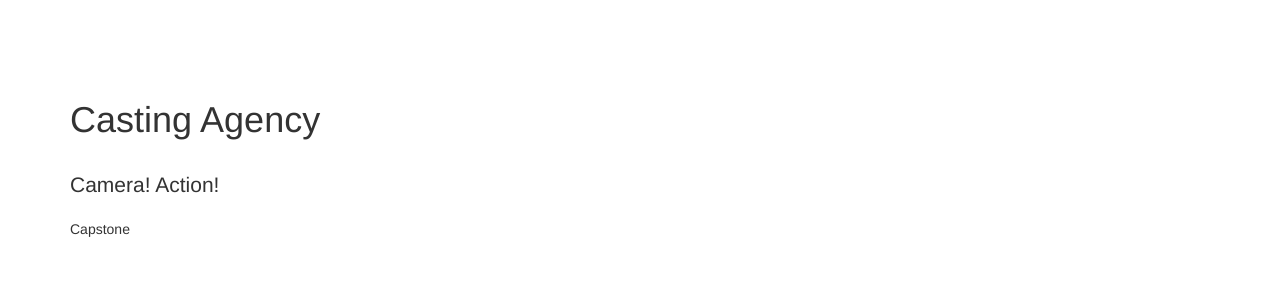
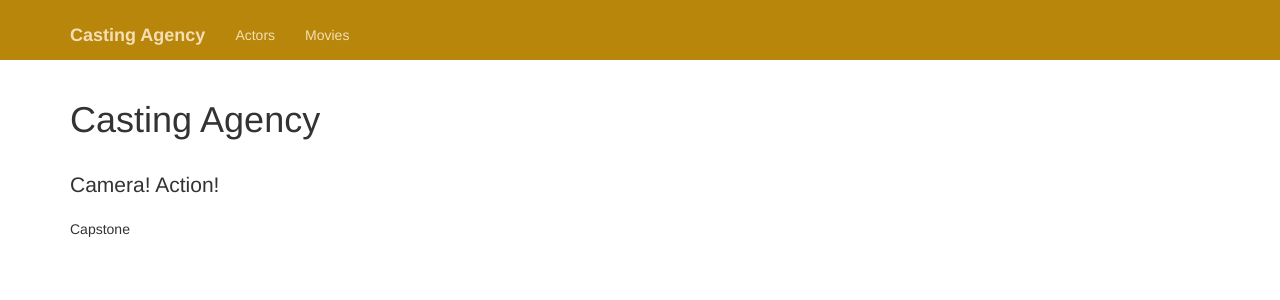
Before and after one commit to ommiva/udc-fsdndp-06, a Flask app: page /intro in a window 1280 px wide. Shown: the top 300 px of the page. Run offline with Flask 2, Linux system fonts and the light colour scheme; some libraries are stand-ins or nearby versions.

Commit message:
feat: Actors list
- Shows actors list
- Adds routes for listing actors and movies
- fix main layouts messages

```diff
--- a/app.py
+++ b/app.py
@@ -32,6 +32,7 @@ def create_app(test_config=None):
     redirect_url = "http://localhost:8080/login-results"
 
     # ROUTES
+    # Front-end
     @app.route('/', methods=["GET"])
     def index():
         return render_template('pages/home.html')
@@ -51,12 +52,21 @@ def create_app(test_config=None):
     def login_config():
         # TODO:
         print(request.url)
-        return render_template('pages/dummy.html')
+        return render_template('pages/authbridge.html')
 
     @app.route('/intro')
     def intro():
         return render_template('pages/index.html')
 
+    @app.route('/actors-list')
+    def actors():
+        return render_template('pages/show_actors.html')
+
+    @app.route('/movies-list')
+    def movies():
+        return render_template('pages/show_movies.html')
+
+    # API
     @app.route('/actors', methods=["POST"])
     @requires_auth('post:actors')
     def new_actor():
--- a/static/css/main.css
+++ b/static/css/main.css
@@ -20,6 +20,10 @@ section > h2 {
 a {
   cursor: pointer;
   color: #ff8c3a;
+}
+.navbar {
+  background-color: darkgoldenrod;
+
 }
 .navbar-default .navbar-nav>.active>a, .navbar-default .navbar-nav>.active>a:hover, .navbar-default .navbar-nav>.active>a:focus {
   background: initial;
@@ -57,7 +61,20 @@ p.lead {
   box-shadow: none;
   border-bottom: none;
   padding-top: 10px;
-  background-color: white;
+  background-color: darkgoldenrod;
+}
+.navbar > .container > .collapse > ul > li > a,
+.navbar > .container > .navbar-header > .navbar-brand  {
+  color: wheat;
+}
+.navbar > .container > .navbar-header > .navbar-brand {
+  color: wheat;
+  font-weight: bold;
+}
+.navbar > .container > .collapse > ul > li > a:hover {
+  background-color: goldenrod;
+  color: khaki;
+  font-weight: bold;
 }
 .navbar-nav .search {
   margin-top: 6px;
--- a/templates/layouts/main.html
+++ b/templates/layouts/main.html
@@ -28,7 +28,7 @@
 
     <!-- Begin page content -->
     <main id="content" role="main" class="container">
-      {% with messager = get_flashed_messages() %}
+      {% with messages = get_flashed_messages() %}
         {% if messages %}
           {% for message in messages %}
             <div class="alert alert-block alert-info fade in">
--- a/templates/layouts/main_logged.html
+++ b/templates/layouts/main_logged.html
@@ -27,11 +27,28 @@
   <div id="wrap">
 
 
-    <div class="navbar navbar-default navbar-fixed-top"></div>
+    <div class="navbar navbar-default navbar-fixed-top">
+      <div class="container">
+        <div class="navbar-header">
+          <button type="button" class="navbar-toggle" data-toggle="collapse" data-target=".navbar-collapse">
+            <span class="icon-bar"></span>
+            <span class="icon-bar"></span>
+            <span class="icon-bar"></span>
+          </button>
+          <a class="navbar-brand" href="#">Casting Agency</a>
+        </div>
+        <div class="collapse navbar-collapse">
+          <ul class="nav navbar-nav">
+            <li>{% if request.endpoint == 'actors-detail' %} class="active" {% endif %}<a href="{{ url_for('actors')}}">Actors</a></li>
+            <li>{% if request.endpoint == 'movies-detail' %} class="active" {% endif %}<a href="{{ url_for('movies')}}">Movies</a></li>
+          </ul>
+        </div>
+      </div>
+    </div>
 
     <!-- Begin page content -->
     <main id="content" role="main" class="container">
-      {% with messager = get_flashed_messages() %}
+      {% with messages = get_flashed_messages() %}
         {% if messages %}
           {% for message in messages %}
             <div class="alert alert-block alert-info fade in">
@@ -56,5 +73,6 @@
     <script type="text/javascript" src="/static/js/libs/bootstrap-3.1.1.min.js" defer></script>
     <script src="/static/js/assets/auth.js"></script>
 
+    {% block scritps %}{% endblock %}
   </div>
 </html>
```
Also changed, not shown: templates/pages/show_actors.html (added, +74 -0 lines), templates/pages/show_movies.html (added, +19 -0 lines).
